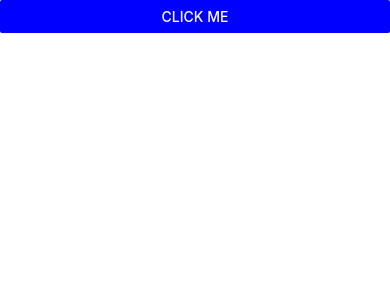
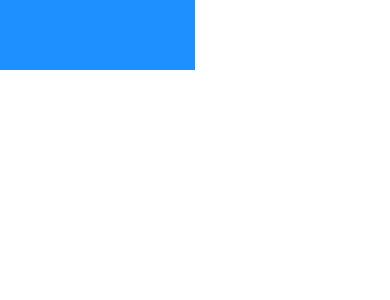
Before and after one commit to Yogue1997/New-Learning, a React Native app in the folder react-native/selfTeaching/: screen / in a window 390 px wide. Shown: the top 300 px of the page. Built offline with nearby package versions, Linux system fonts and the light colour scheme.

Commit message:
Dimensions and how dimension from different modile

```diff
--- a/react-native/selfTeaching/App.js
+++ b/react-native/selfTeaching/App.js
@@ -1,14 +1,21 @@
-import { StyleSheet, SafeAreaView, Button, StatusBar, Platform} from 'react-native';
+import {
+  StyleSheet,
+  SafeAreaView,
+  StatusBar,
+  Platform,
+  View,
+  Dimensions
+} from 'react-native';
 
 export default function App() {
-  const handlePress = () => console.log("Text cliked");
+  console.log(Dimensions.get('screen'));
   return (
     <SafeAreaView style={styles.container}>
-      <Button
-        color="blue"
-        title='click me'
-        onPress={''}
-      />
+      <View style={{
+        backgroundColor: "dodgerblue",
+        width: '50%',
+        height: 70,
+      }}></View>
     </SafeAreaView>
   );
 }
```
